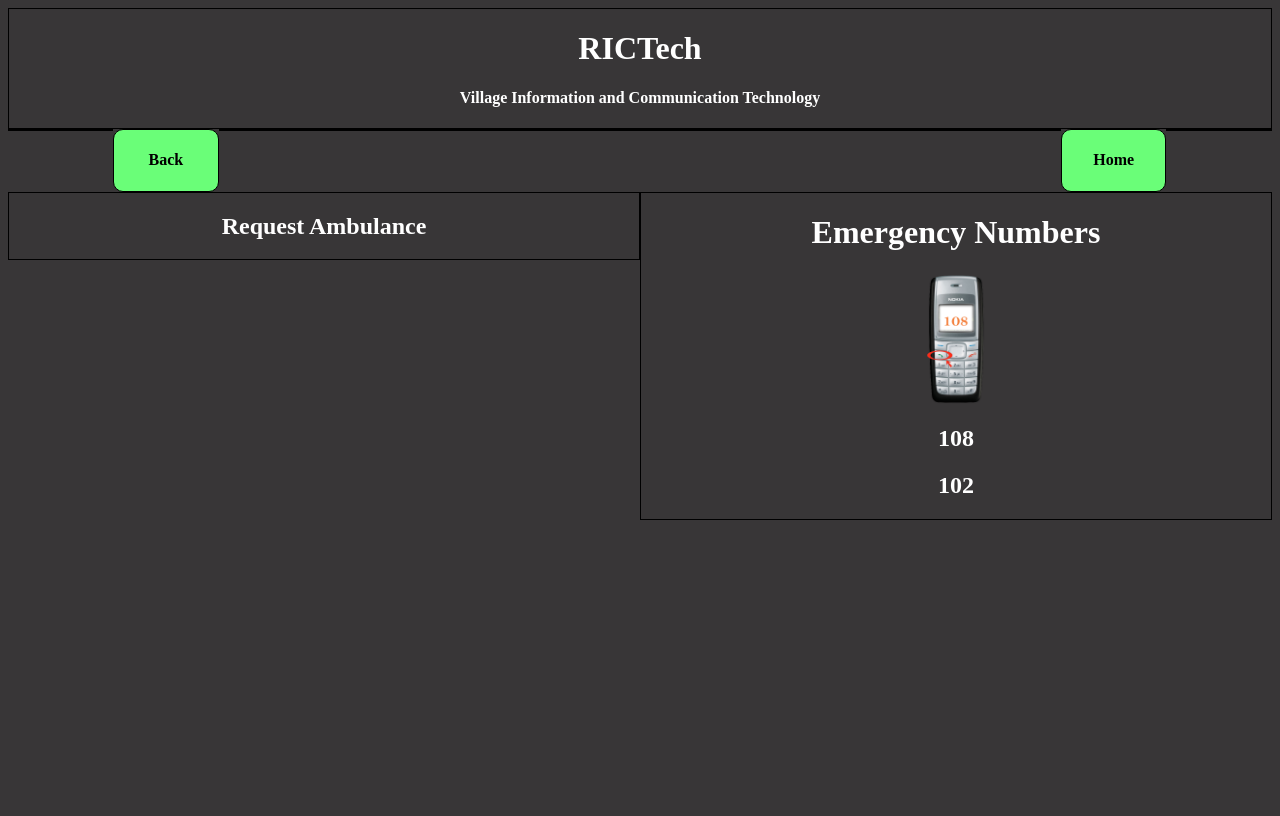
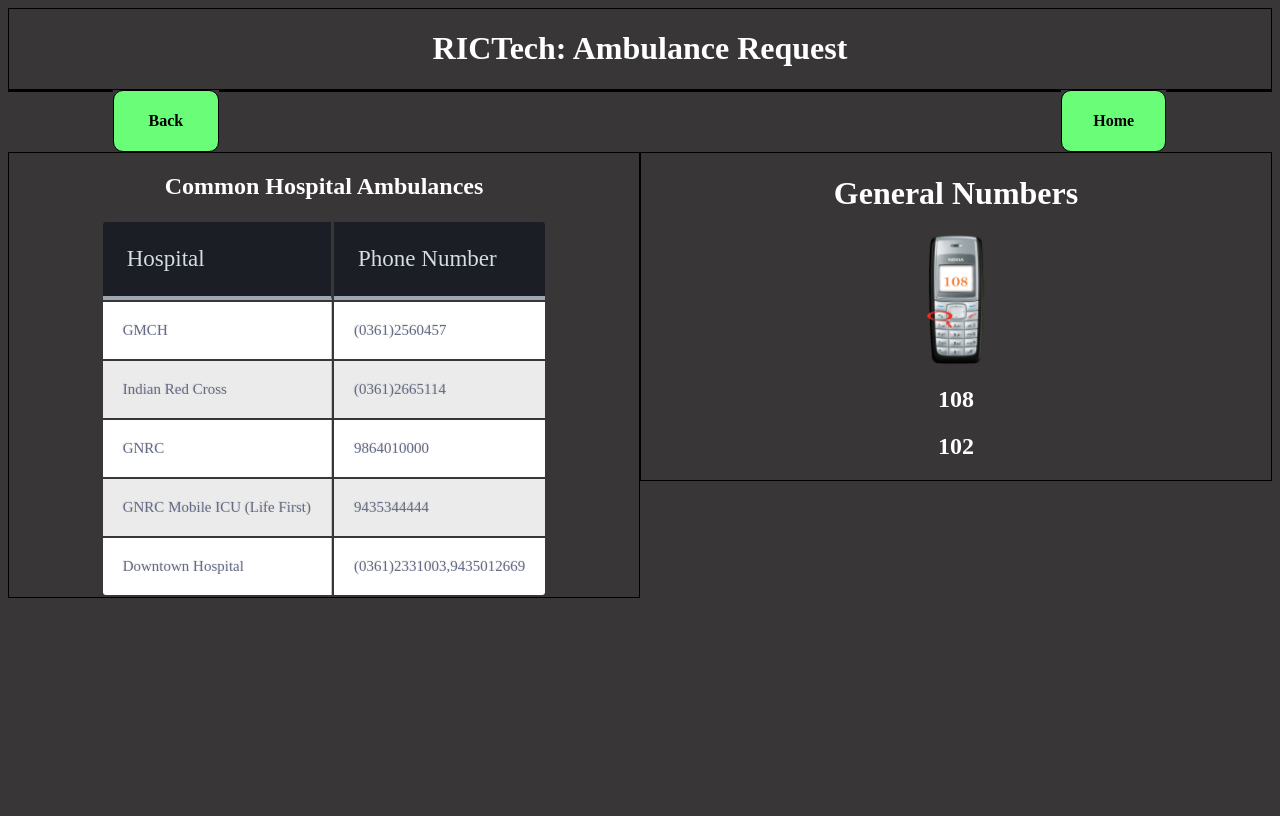
Before and after one commit to jitHD/rictech, a PHP site: page /hospital_ambulance_request.php in a window 1280 px wide. Run offline with PHP 8.4, Linux system fonts and the light colour scheme.

Commit message:
added common ambulances

```diff
--- a/hospital_ambulance_request.php
+++ b/hospital_ambulance_request.php
@@ -12,21 +12,31 @@
   </head>
   <body>
       <div class="col-12 t_center t_white heading" >
-        <h1>RICTech</h1>
-        <h4>Village Information and Communication Technology</h4>
-        <!--What is RICTech -->
+        <h1>RICTech: Ambulance Request</h1>
+
 
       </div>
       <div class="col-1 none"></div><div class="col-1 button t_center" onclick="goBack();"><h4><b>Back</b></h4></div><div class="col-3 none"></div><div class="col-2 none" ></div><div class="col-3 none"></div><div class="col-1 button t_center" onclick="loadPage('index.php')">
       <h4><b>Home</b></h4></div><div class="col-1 none"></div>
 
       <div class="col-6 t_white t_center">
-        <h2> Request Ambulance</h2>
+        <h2>Common Hospital Ambulances</h2>
+        <table align="center">
+          <tr><th>Hospital</th><th>Phone Number</th></tr>
+          <tr><td>GMCH</td><td>(0361)2560457</td></tr>
+          <tr><td>Indian Red Cross</td><td>(0361)2665114</td></tr>
+          <tr><td>GNRC</td><td>9864010000</td></tr>
+          <tr><td>GNRC Mobile ICU (Life First)</td><td>9435344444</td></tr>
+          <tr><td>Downtown Hospital</td><td>(0361)2331003,9435012669</td></tr>
+
+        </table>
+
       </div>
       <div class="col-6 t_white t_center">
-        <h1> Emergency Numbers</h1>
+        <h1> General Numbers</h1>
         <img class="phone" src="image/phone.png"><h2>108</h2>
         <h2>102</h2>
+
       </div>
 
   </body>
```
